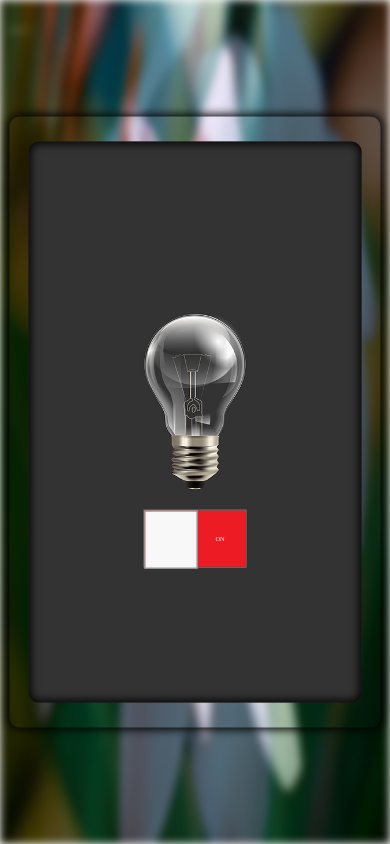
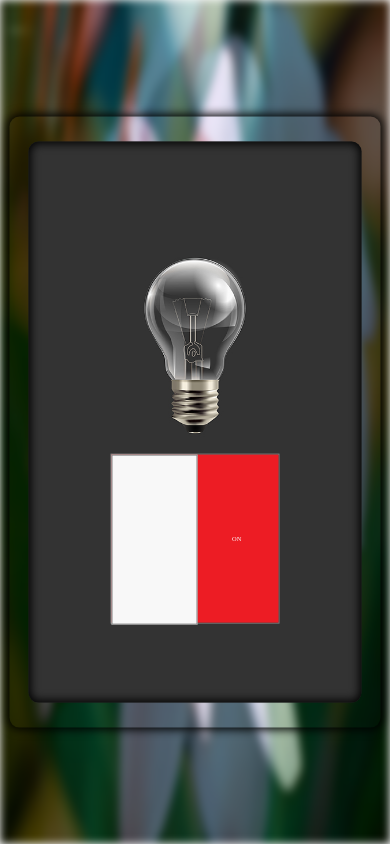
Before and after one commit to Divakar-Rajput/Bulb, a plain HTML site: page index.html in a window 390 px wide. Drawn offline with Linux system fonts and the light colour scheme.

Commit message:
Update style.css

```diff
--- a/style.css
+++ b/style.css
@@ -157,7 +157,7 @@ height: 100%;
     font-size: 40%;
   }
     .container .bulb_area .toggle-label{
-    width: 30%;
-    height: 10%;
+    width: 50%;
+    height: 30%;
     }
 }
```
